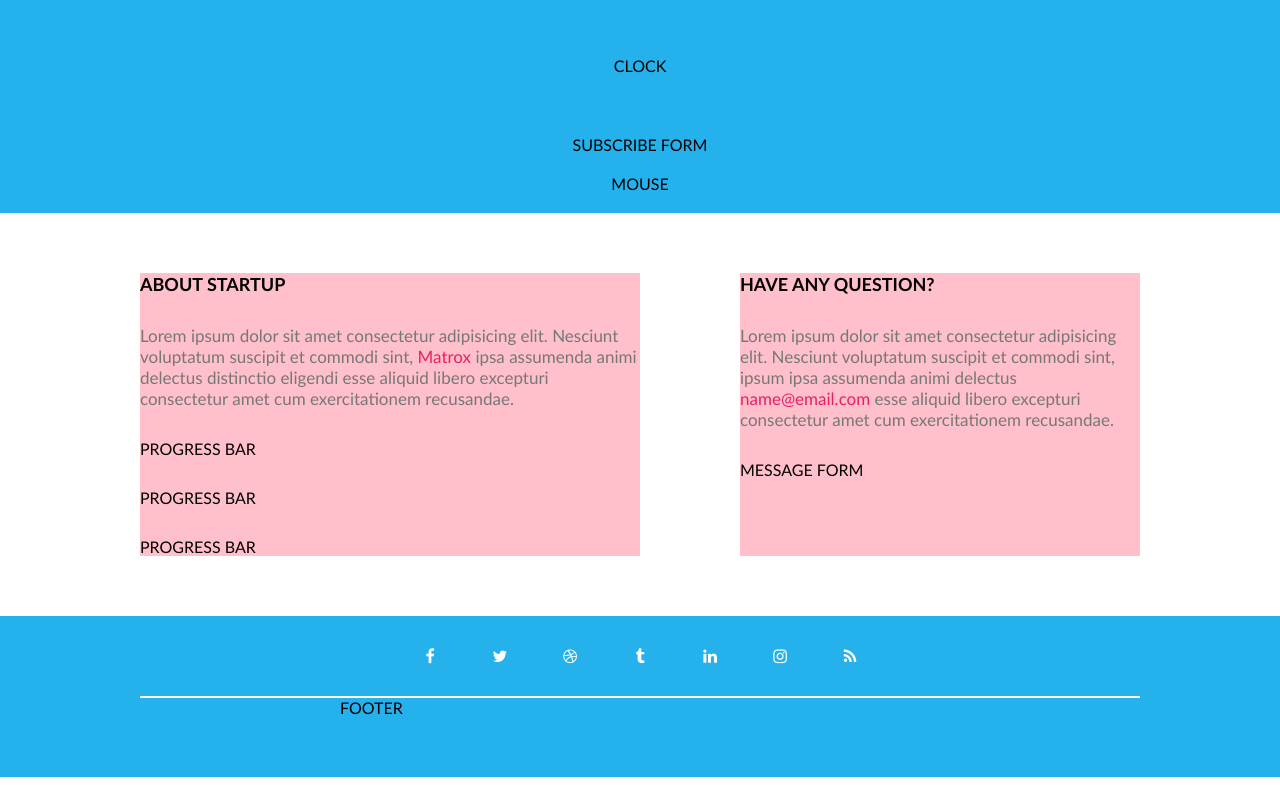
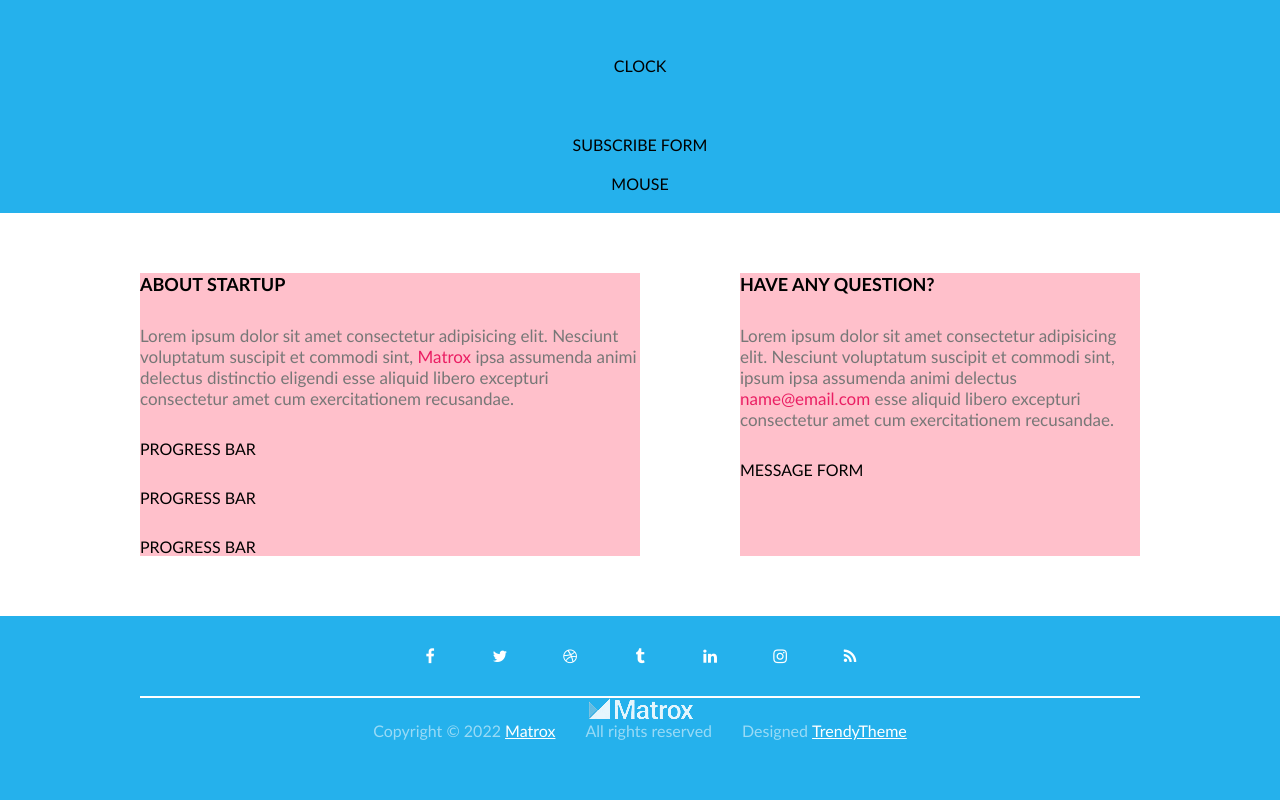
Before and after one commit to ugnekiev/39-grupe-coming-soon, a website: page index.html in a window 1280 px wide. Shown: the part 330-1130 px from the top of the page. Before the commit the page ends 1107 px from the top, so only its background shows below. Drawn offline with Linux system fonts and the light colour scheme.

Commit message:
Footer bottom style

```diff
--- a/css/pages/home.css
+++ b/css/pages/home.css
@@ -91,6 +91,7 @@
 
 footer.container {
     padding-top: 0px;
+    text-align: center;
 }
 
 .socials {
@@ -120,6 +121,24 @@ footer.container {
     color: var(--main-color);
 }
 
+.credits {
+    display: flex;
+    gap: 30px;
+    color: #fff8;
+    justify-content: center;
+
+}
+
+.credits > p {
+
+}
+
+.credits > p > a {
+    color: #fff;
+
+}
+
+
 @media(max-width: 700px) {
     .main-content {
         flex-direction: column;
--- a/index.html
+++ b/index.html
@@ -72,7 +72,13 @@
             <a href="#" target="_blank" class="fa fa-rss"></a>
         </div>
         <div class="row-short">
-            FOOTER
+            <img src="./img/logo-white.png" alt="logo-white">
+            <div class="credits">
+                <p>Copyright &copy; 2022 <a href="#">Matrox</a></p>
+                <p>All rights reserved</p>
+                <p>Designed <a href="#" target="_blank">TrendyTheme</a></p>
+            </div>
+
         </div>
     </footer>
 
```
